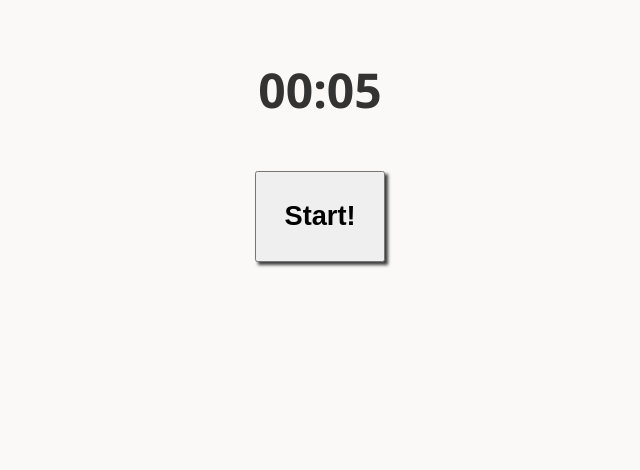
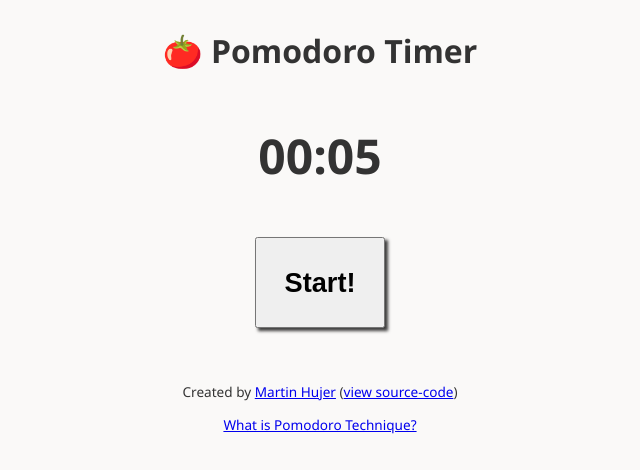
Before and after one commit to mhujer/pomodoro, a React (Vite) app: page / in a window 1280 px wide. Shown: the top 470 px of the page, without its empty margins (320-960 px from the left). Built offline with nearby package versions, Linux system fonts and the light colour scheme.

Commit message:
footer with info

```diff
--- a/src/App.scss
+++ b/src/App.scss
@@ -35,3 +35,8 @@ button {
     padding: 1em;
     box-shadow: 3px 3px 3px 0px rgba(0, 0, 0, 0.75);
 }
+
+footer {
+    font-size: 85%;
+    margin-top: 4em;
+}
--- a/src/App.tsx
+++ b/src/App.tsx
@@ -82,6 +82,8 @@ function App() {
 
     return (
         <div className="container">
+            <h1>🍅 Pomodoro Timer</h1>
+
             <Timer remainingSeconds={remainingSeconds} />
 
             <StartStopButton
@@ -91,6 +93,18 @@ function App() {
             />
 
             <PastPomodoros pastPomodoros={pastPomodoros} />
+
+            <footer>
+                <p>
+                    Created by <a href="https://www.martinhujer.cz/">Martin Hujer</a> (
+                    <a href="https://github.com/mhujer/pomodoro">view source-code</a>)
+                </p>
+                <p>
+                    <a href="https://en.wikipedia.org/wiki/Pomodoro_Technique" target="_blank" rel="noreferrer">
+                        What is Pomodoro Technique?
+                    </a>
+                </p>
+            </footer>
         </div>
     );
 }
```
Also changed, not shown: 1 other file (tests, documents, lock files or other folders).
